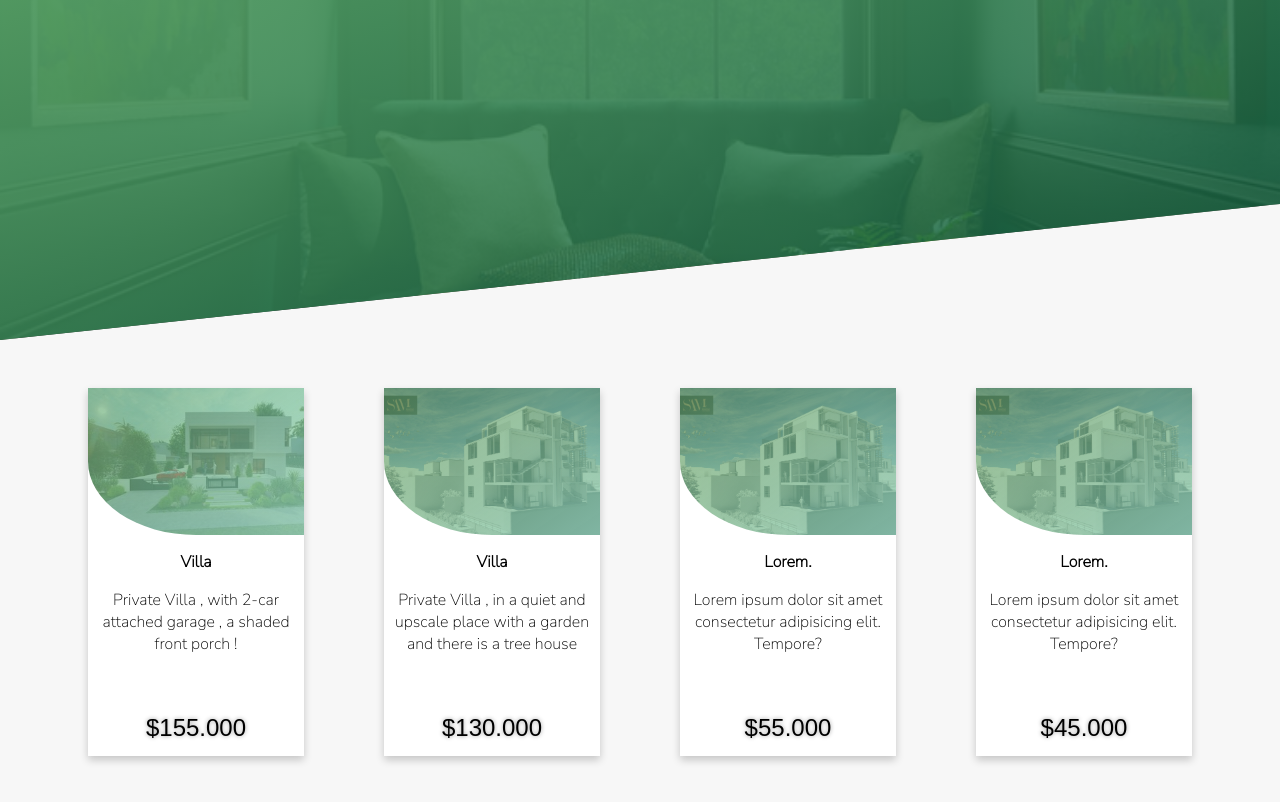
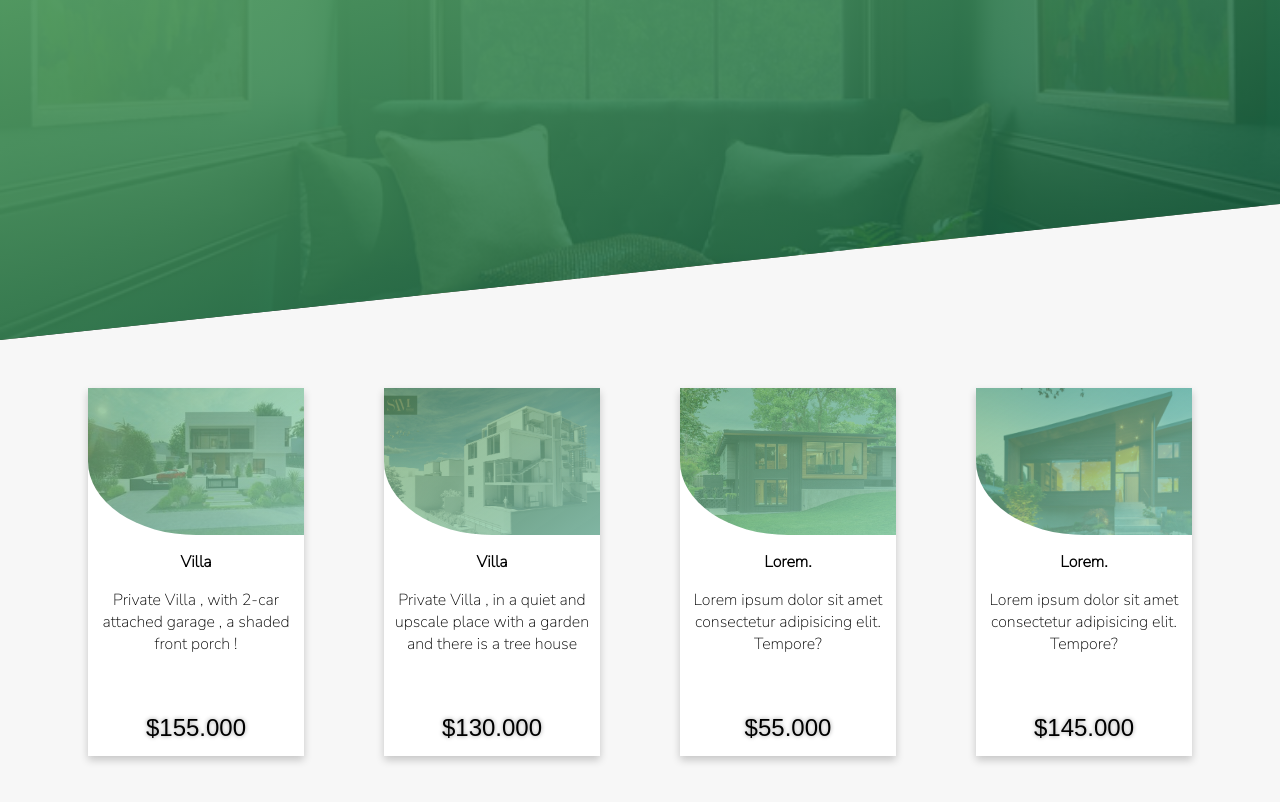
Before and after one commit to seis-amigos/baytAlbuyut, a plain HTML site: page real.html in a window 1280 px wide. Shown: the part 156-958 px from the top of the page. Drawn offline with nearby package versions, Linux system fonts and the light colour scheme; a web font is replaced by a local one.

Commit message:
done edit

```diff
--- a/css/real.css
+++ b/css/real.css
@@ -243,7 +243,7 @@ header #navbarContainer ul
     height: 40%;
     background-color: #fff;
     border-bottom-left-radius: 50%;
-    background-image: linear-gradient(to right bottom,#5ea6699f,rgba(143, 209, 186, 0.8)),url('../images/villa3.jpg');
+    background-image: linear-gradient(to right bottom,#5ea6699f,rgba(143, 209, 186, 0.8)),url('../images/house.jpg');
     background-size: cover;
 
 }
@@ -253,7 +253,7 @@ header #navbarContainer ul
     height: 40%;
     background-color: #fff;
     border-bottom-left-radius: 50%;
-    background-image: linear-gradient(to right bottom,#5ea6699f,rgba(143, 209, 186, 0.8)),url('../images/villa3.jpg');
+    background-image: linear-gradient(to right bottom,#5ea6699f,rgba(143, 209, 186, 0.8)),url('../images/home.jpg');
     background-size: cover;
 
 }
--- a/real.html
+++ b/real.html
@@ -77,9 +77,9 @@
                    <div class="house-card-back">
                     <div id="listContainer">
                         <ul>
-                            <li>Location : Amman JORDAN</li>
-                            <li>Area :1320 M2</li>
-                            <li>Inclode 3 unites </li>
+                            <li>Location : salt JORDAN</li>
+                            <li>Area :1500 M2</li>
+                            <li>Inclode 4 unites </li>
                         </ul>
                     </div>
                     <div id="btnContainer">
@@ -129,7 +129,7 @@
                            <p>Lorem ipsum dolor sit amet consectetur adipisicing elit. Tempore?</p>
                        </div>
                        <div class="house-price">
-                           $45.000
+                           $145.000
                        </div>
                    </div>
                    <div class="house-card-back">
```
Also changed, not shown: index.html (+2 -2 lines), images/home.jpg (added), images/house.jpg (added).
